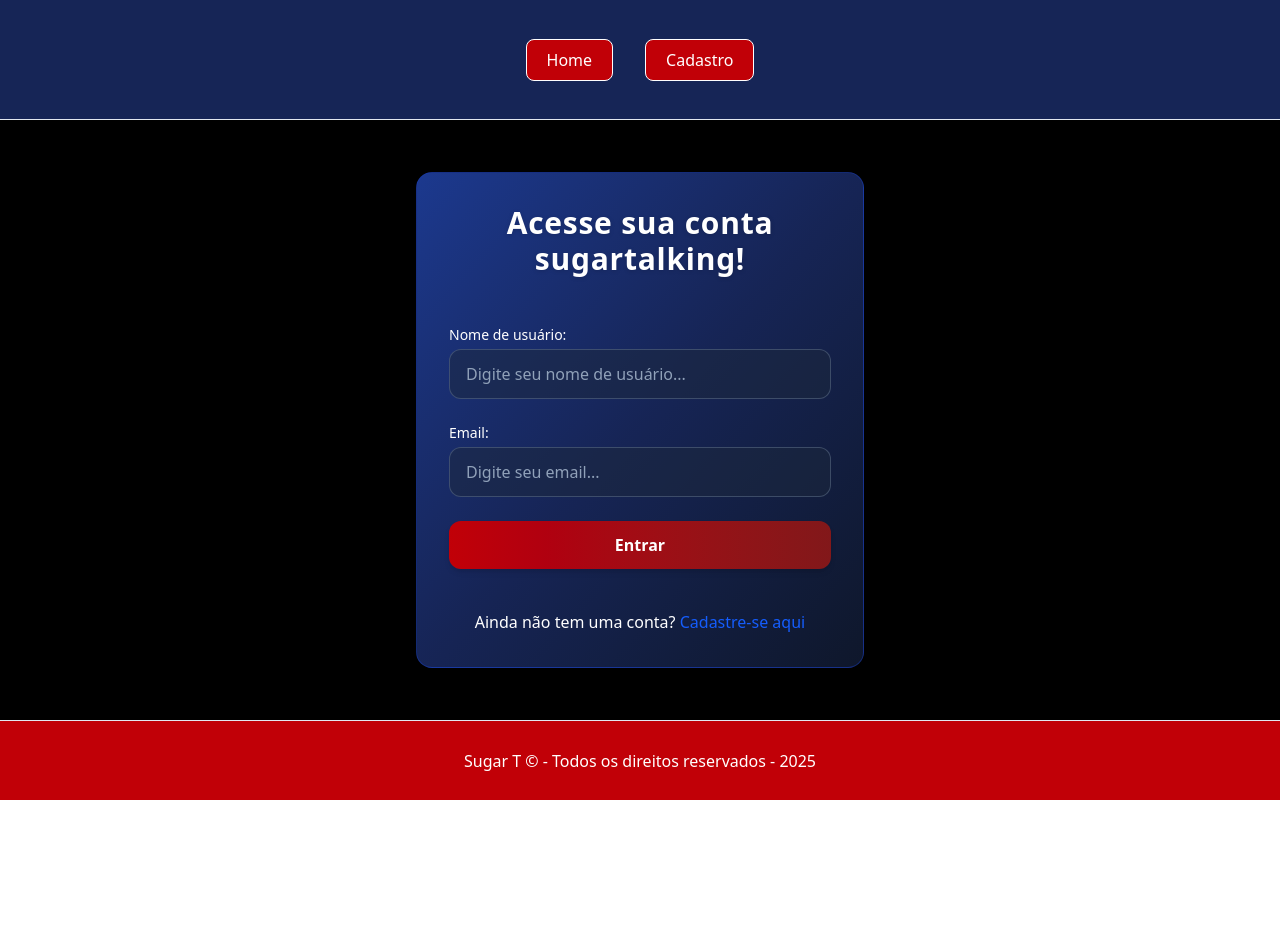
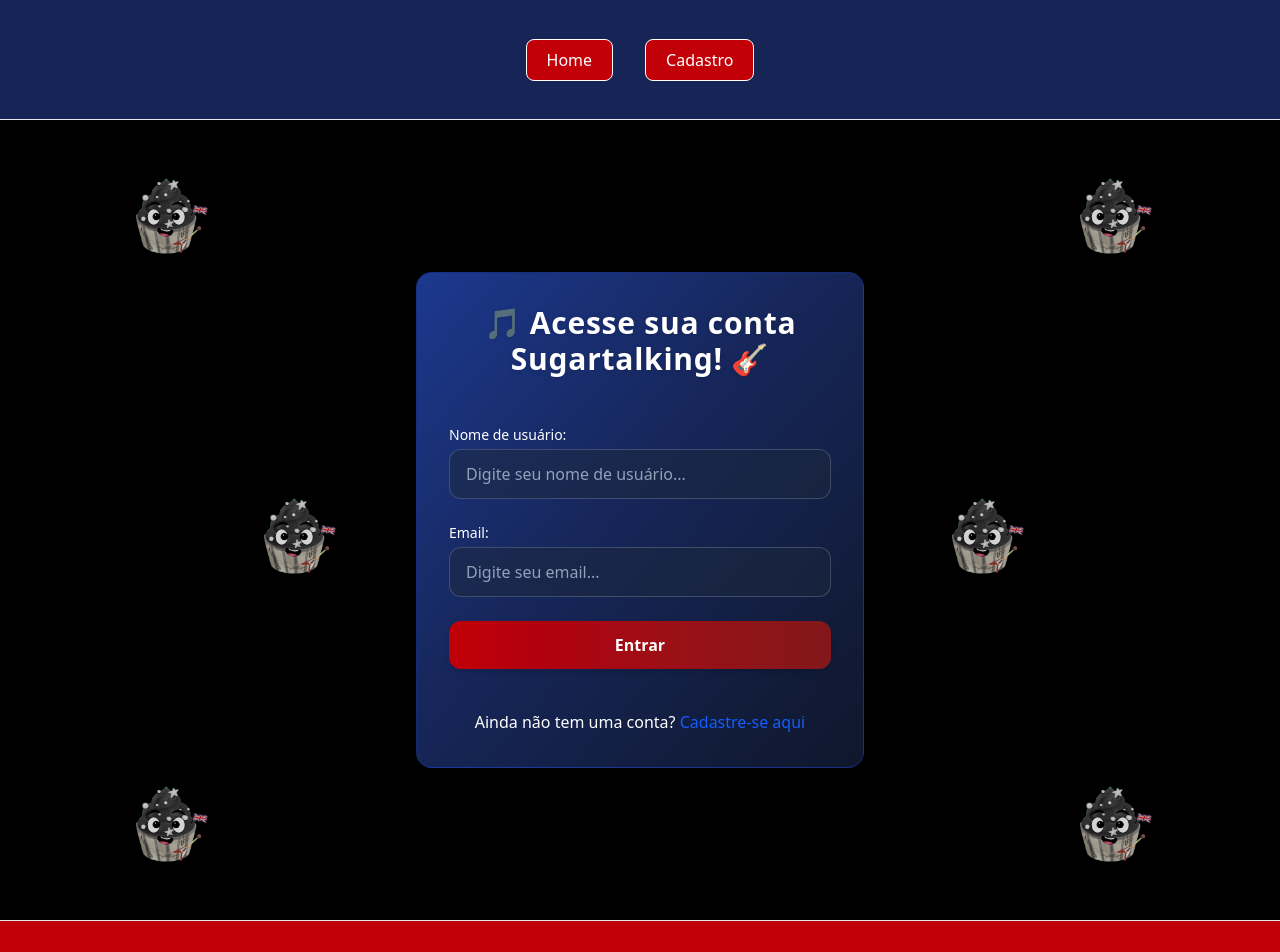
Before and after one commit to AmandhaYumi/ProvaFrontEnd, a React (Vite) app in the folder access-control-cp/: page / in a window 1280 px wide. Shown: the top 952 px of the page. Before the commit the page ends 800 px from the top, so only its background shows below. Built offline with nearby package versions, Linux system fonts and the light colour scheme.

Commit message:
Arrumando a página Home e colocando SugartImg com animate-pulse no background.

```diff
--- a/access-control-cp/src/routes/Home/index.tsx
+++ b/access-control-cp/src/routes/Home/index.tsx
@@ -1,7 +1,8 @@
 import { useEffect } from "react";
+import type { tipoLogin } from "../../types/tipoLogin";
+import { Link, useNavigate } from "react-router-dom";
 import { useForm } from "react-hook-form";
-import { useNavigate, Link } from "react-router-dom";
-import type { tipoLogin } from "../../types/tipoLogin";
+import SugartImg from "../../assets/sugart.jpg"
 
 const URL_API = import.meta.env.VITE_URL_API_USUARIOS;
 
@@ -30,7 +31,7 @@
           id: usuario.id,
           nome: usuario.nome,
           nomeUsuario: usuario.nomeUsuario,
-          email: usuario.email
+          email: usuario.email,
         }));
 
         alert(`Bem-vindo(a), ${usuario.nome}!`);
@@ -45,9 +46,44 @@
   };
 
   return (
-    <main>
-      <form onSubmit={handleSubmit(onSubmit)} className="formularios">
-        <h1>Acesse sua conta sugartalking!</h1>
+    <main className="relative min-h-screen flex flex-col items-center justify-center overflow-hidden bg-black">
+      <img
+        src={SugartImg}
+        alt="SugarT canto"
+        className="absolute top-[5%] left-[10%] w-20 animate-pulse pointer-events-none"
+      />
+      <img
+        src={SugartImg}
+        alt="SugarT canto"
+        className="absolute top-[5%] right-[10%] w-20 animate-pulse pointer-events-none"
+      />
+      <img
+        src={SugartImg}
+        alt="SugarT canto"
+        className="absolute bottom-[5%] left-[10%] w-20 animate-pulse pointer-events-none"
+      />
+      <img
+        src={SugartImg}
+        alt="SugarT canto"
+        className="absolute bottom-[5%] right-[10%] w-20 animate-pulse pointer-events-none"
+      />
+      <img
+        src={SugartImg}
+        alt="SugarT canto"
+        className="absolute top-[45%] left-[20%] w-20 animate-pulse pointer-events-none"
+      />
+      <img
+        src={SugartImg}
+        alt="SugarT canto"
+        className="absolute top-[45%] right-[20%] w-20 animate-pulse pointer-events-none"
+      />
+      <form
+        onSubmit={handleSubmit(onSubmit)}
+        className="formularios z-10 bg-white/80 backdrop-blur-md p-8 rounded-2xl shadow-xl max-w-md w-full"
+      >
+        <h1 className="text-center text-2xl font-bold mb-6">
+          🎵 Acesse sua conta Sugartalking! 🎸
+        </h1>
 
         <div className="space-y-1">
           <label htmlFor="nomeUsuario" className="block text-sm font-medium">
@@ -100,7 +136,10 @@
 
         <p className="text-center text-sm mt-4">
           Ainda não tem uma conta?{" "}
-          <Link to="/cadastro" className="text-blue-600 hover:underline font-medium">
+          <Link
+            to="/cadastro"
+            className="text-blue-600 hover:underline font-medium"
+          >
             Cadastre-se aqui
           </Link>
         </p>
```
